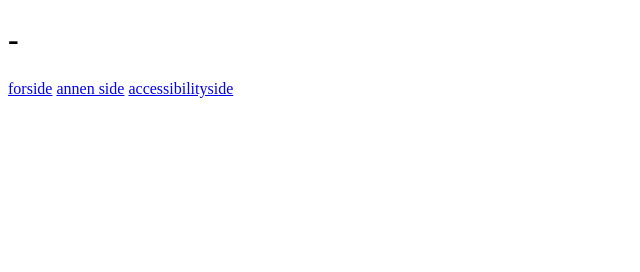
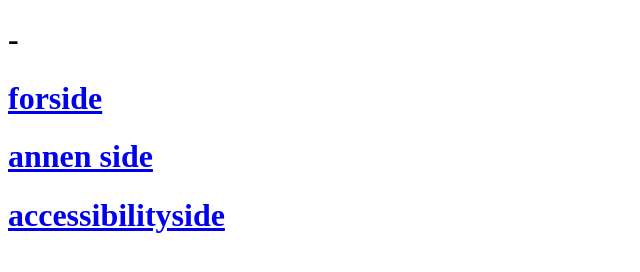
Before and after one commit to s364549/final, a plain HTML site: page index.html in a window 1280 px wide. Shown: the whole page, without its empty margins (0-640 px from the left). Drawn offline with Linux system fonts and the light colour scheme.

Commit message:
Update index.html

```diff
--- a/index.html
+++ b/index.html
@@ -9,8 +9,8 @@
 <body>
   <script src="script.js"></script>
   <h1>-</h1>
-  <a href="images/firstpage.png" target="_blank">forside</a>
-  <a href="images/newpage.png" target="_blank">annen side</a>
-  <a href="images/accessibilitypage.png" target="_blank">accessibilityside</a>
+  <h1><a href="images/firstpage.png" target="_blank">forside</a></h1>
+  <h1><a href="images/newpage.png" target="_blank">annen side</a></h1>
+  <h1><a href="images/accessibilitypage.png" target="_blank">accessibilityside</a></h1>
 </body>
 </html>
```
